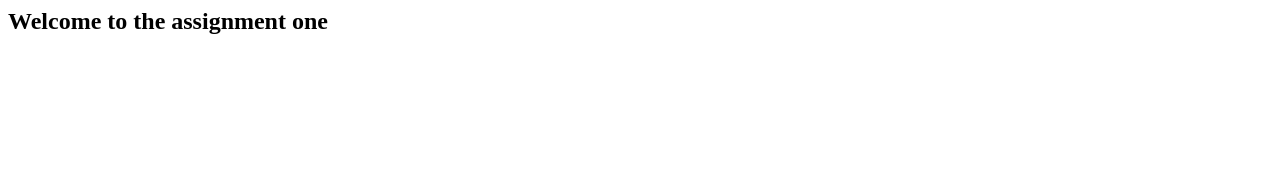
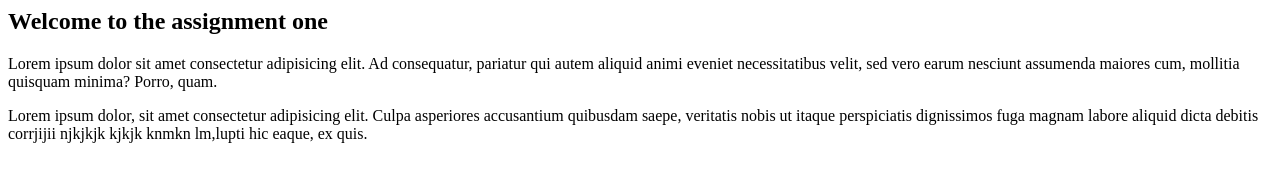
Before and after one commit to shamsenoor/Assignment1_mis455_summer24, a plain HTML site: page index.html in a window 1280 px wide. Drawn offline with Linux system fonts and the light colour scheme.

Commit message:
adding the first para

```diff
--- a/index.html
+++ b/index.html
@@ -6,5 +6,10 @@
 </head>
 <body>
     <h2>Welcome to the assignment one</h2>
+<p>Lorem ipsum dolor sit amet consectetur adipisicing elit. Ad consequatur, pariatur qui autem aliquid animi eveniet necessitatibus velit, sed vero earum nesciunt assumenda maiores cum, mollitia quisquam minima? Porro, quam.</p>
+
+<p>Lorem ipsum dolor, sit amet consectetur adipisicing elit. Culpa asperiores accusantium quibusdam saepe, veritatis nobis ut itaque perspiciatis dignissimos fuga magnam labore aliquid dicta debitis corrjijii njkjkjk kjkjk knmkn lm,lupti hic eaque, ex quis.</p>
+
+
 </body>
 </html>
```
